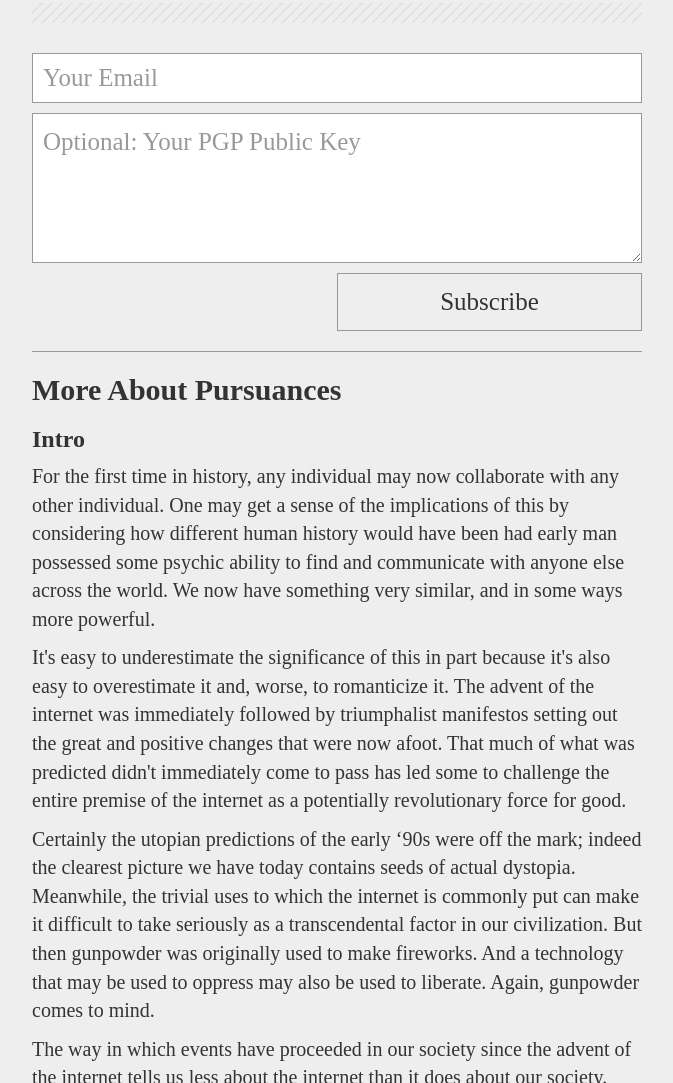
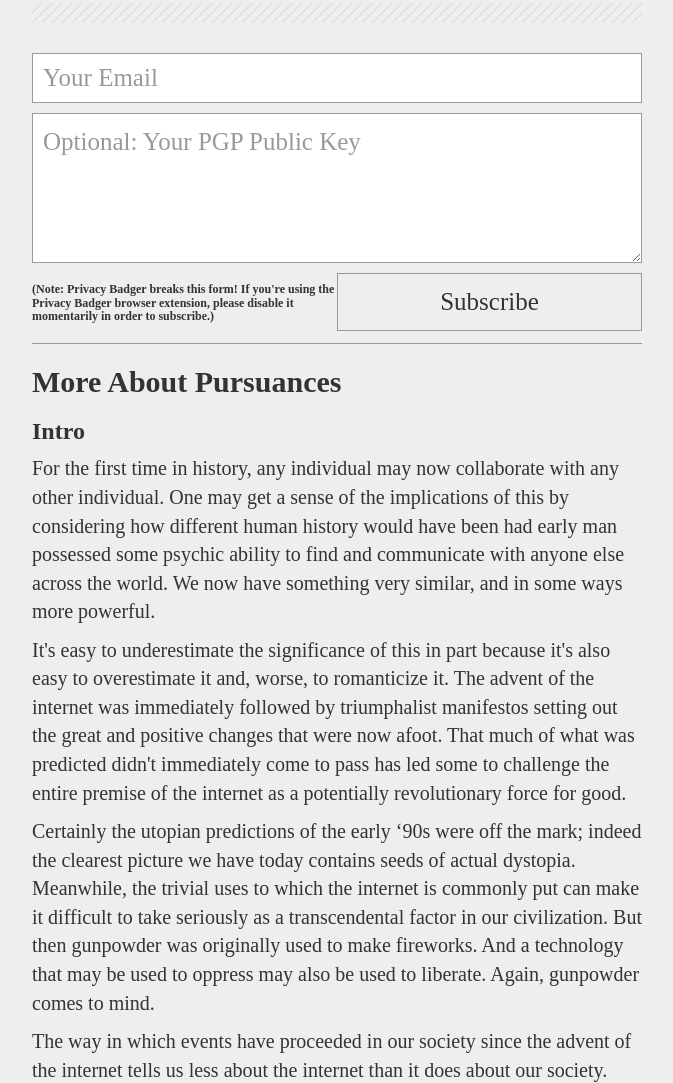
Before and after one commit to PursuanceProject/website, a plain HTML site: page index.html in a window 1280 px wide. Shown: the part 738-1821 px from the top of the page, without its empty margins (303-976 px from the left). Drawn offline with nearby package versions, Linux system fonts and the light colour scheme.

Commit message:
Added 'Privacy Badger broke this form' notice

```diff
--- a/index.html
+++ b/index.html
@@ -50,12 +50,13 @@
     <div class="clear"><input type="submit" value="Subscribe" name="subscribe" id="mc-embedded-subscribe" class="btn"></div>
     </div>
 </form>
+<h6>(Note: Privacy Badger breaks this form! If you're using the Privacy Badger browser extension,
+please disable it momentarily in order to subscribe.)</h6>
 </div>
+
   <script type='text/javascript' src='//s3.amazonaws.com/downloads.mailchimp.com/js/mc-validate.js'></script>
   <script type='text/javascript'>(function($) {window.fnames = new Array(); window.ftypes = new Array();fnames[0]='EMAIL';ftypes[0]='email';fnames[1]='PGPKEY';ftypes[1]='text';}(jQuery));var $mcj = jQuery.noConflict(true);</script>
 
-<br />
-<br />
 <hr />
 
 <h2 class="mc_embed_signup">More About Pursuances</h2>
```
